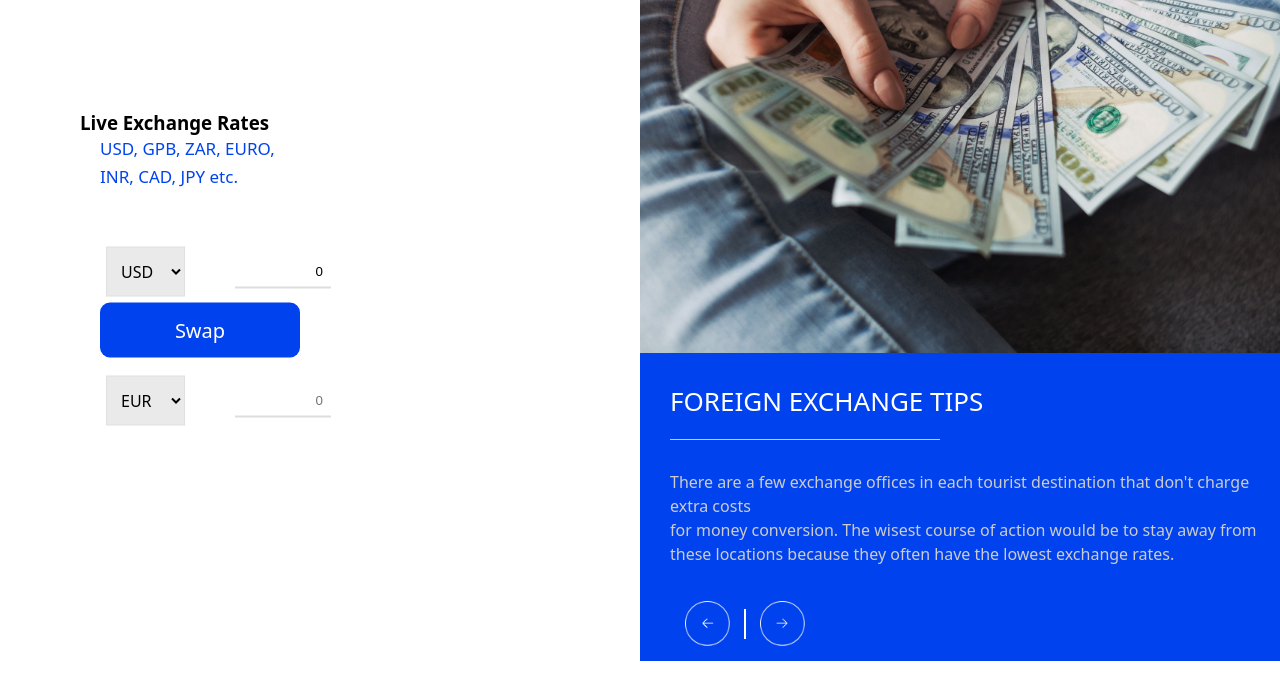
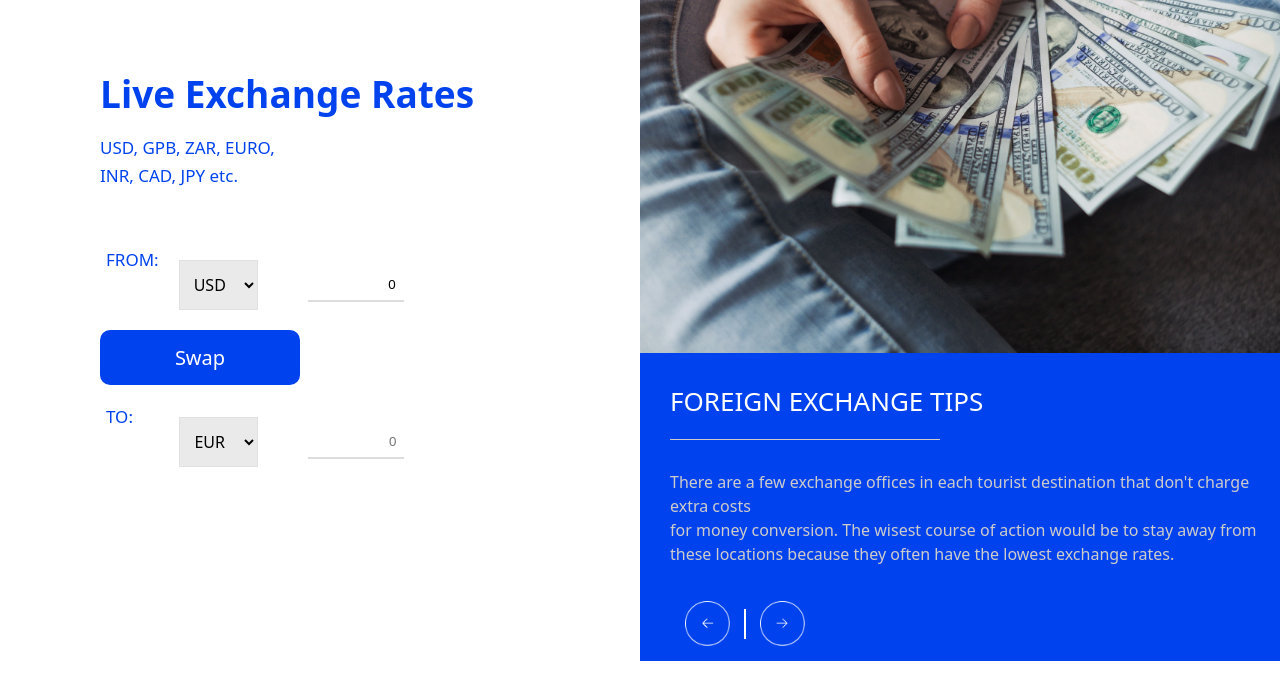
Before and after one commit to timothymureithi/Currency-Converter, a plain HTML site: page index.html in a window 1280 px wide. Shown: the part 127-800 px from the top of the page. Drawn offline with Linux system fonts and the light colour scheme.

Commit message:
added h1, p tag

```diff
--- a/index.html
+++ b/index.html
@@ -11,16 +11,18 @@
 
    <div class="wrapper">
     <div class="left-col">
-        <img src="images/logo.png" alt="Logo" class="logo">
+     <img src="images/logo.png" alt="Logo" class="logo">
 
     <div class="content">
-        <h3>Live Exchange Rates</h3>
+        <h1>Live Exchange Rates</h1>
         <p>USD, GPB, ZAR, EURO, <br> INR, CAD, JPY etc.</p>
 
         <div class="container">
+
             <div class="currency">
+                <p>FROM:</p>
                 <select name="" id="currency-1">
-                     <option value="AED">AED</option>
+                    <option value="AED">AED</option>
           <option value="ARS">ARS</option>
           <option value="AUD">AUD</option>
           <option value="BGN">BGN</option>
@@ -80,9 +82,9 @@
       <div class="swap-rate-container">
         <button class="swapBtn" id="swap">Swap</button>
         <div class="rate" id="rate"></div>
-      </div>
-
+ </div>
       <div class="currency">
+        <p>TO:&nbsp;&nbsp;&nbsp;&nbsp;&nbsp;&nbsp;</p>
         <select id="currency-2">
           <option value="AED">AED</option>
           <option value="ARS">ARS</option>
```
